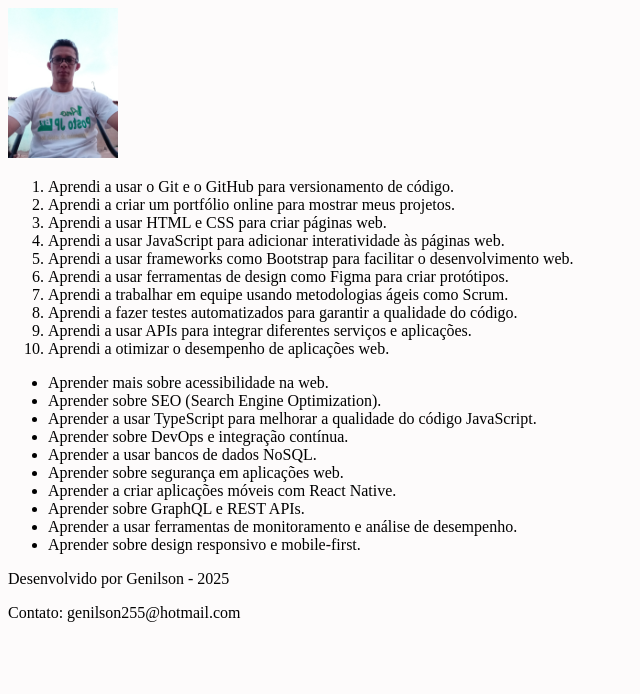
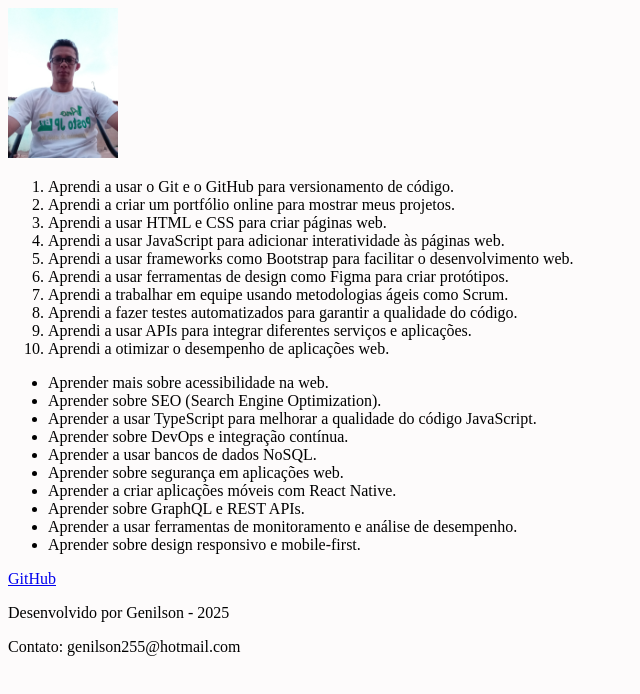
Before and after one commit to genilson-dev/lessons-leardned, a website: page index.html in a window 1280 px wide. Shown: the whole page, without its empty margins (0-640 px from the left). Drawn offline with Linux system fonts and the light colour scheme.

Commit message:
Add Insira pelo menos um link externo na página

```diff
--- a/index.html
+++ b/index.html
@@ -60,6 +60,10 @@
       </li>
       <li>Aprender sobre design responsivo e mobile-first.</li>
     </ul>
+    <nav>
+        <a href="https://github.com/genilson-dev" target="_blank">GitHub</a>
+
+    </nav>
     <footer id="rodape">
       <p>Desenvolvido por Genilson - 2025</p>
       <p>Contato: genilson255@hotmail.com</p>
```
